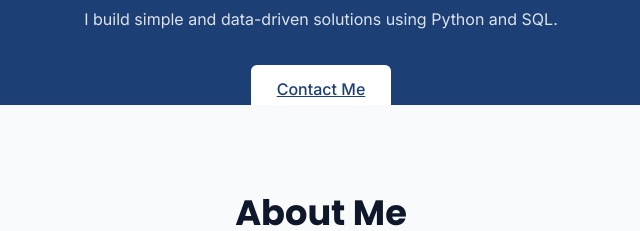
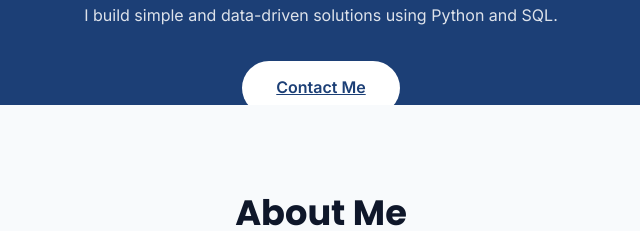
Before and after one commit to Tushar983/Portfolio, a plain HTML site: page index.html in a window 1280 px wide. Shown: the part 721-952 px from the top of the page, 319-959 px from the left. Drawn offline with Linux system fonts and the light colour scheme.

Commit message:
chnages in buttons

```diff
--- a/style.css
+++ b/style.css
@@ -134,12 +134,15 @@ h1, h2, h3 {
 
 
 .btn {
-    padding: 12px 26px;
-    border-radius: 6px;
-    font-weight: 500;
-    transition: transform 0.2s ease, box-shadow 0.2s ease;
+    padding: 14px 34px;
+    border-radius: 30px;
+    font-weight: 600;
+    background-color: var(--primary-color);
+    color: white;
+    border: none;
+    cursor: pointer;
+}
 
-}
 
 #hero .btn {
     background-color: white;
```
